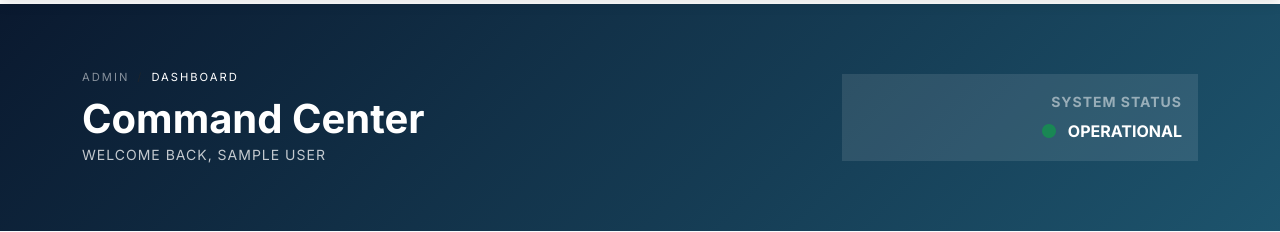
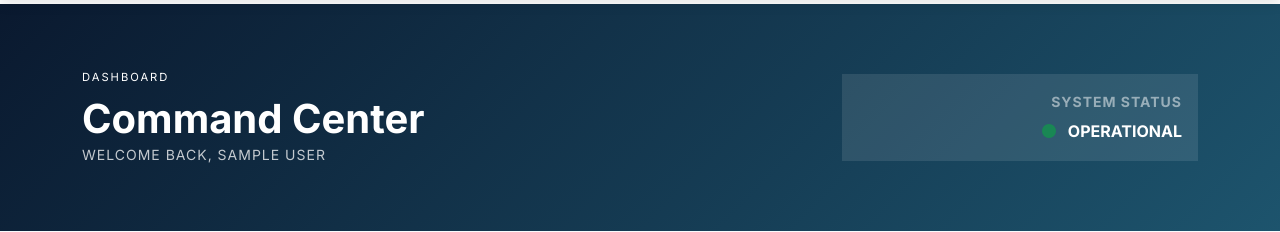
Before and after one commit to elzbth003/trustdrive-car-rental, a Django app: page /accounts/dashboard/ in a window 1280 px wide. Shown: the part 76-308 px from the top of the page. Run offline with Django 5.2, Linux system fonts and the light colour scheme; the visitor is signed in with stand-in values (Sample User, id 1); data comes from the database, SQL or seed files in the repository; data that the repository does not hold is empty.

Commit message:
Remove Admin text from dashboard breadcrumb

```diff
--- a/templates/accounts/dashboard.html
+++ b/templates/accounts/dashboard.html
@@ -7,7 +7,6 @@
             <div class="col-md-8">
                 <nav aria-label="breadcrumb" class="mb-2">
                     <ol class="breadcrumb mb-0 extra-small uppercase ls-2">
-                        <li class="breadcrumb-item"><a href="#" class="text-white opacity-50 text-decoration-none">Admin</a></li>
                         <li class="breadcrumb-item active text-white" aria-current="page">Dashboard</li>
                     </ol>
                 </nav>
```
